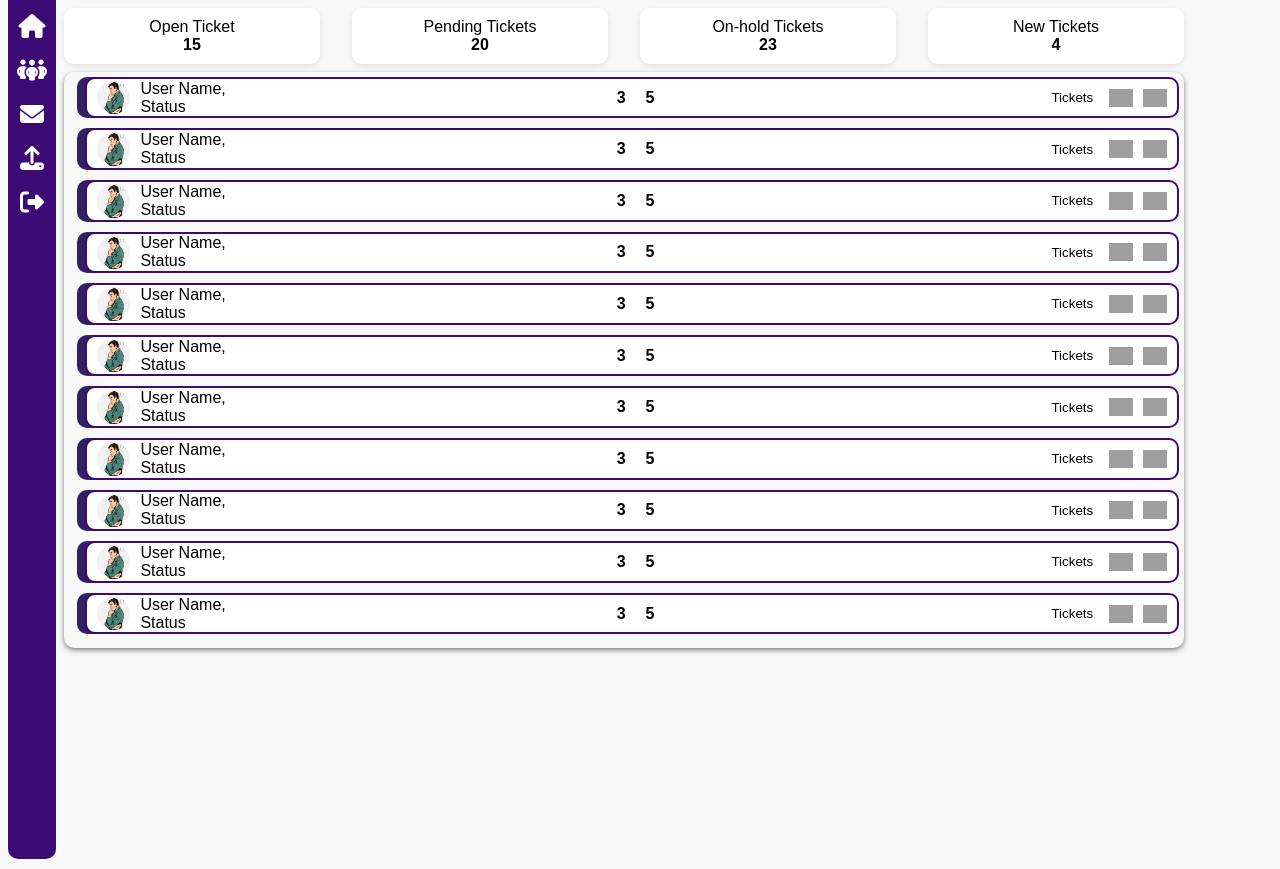
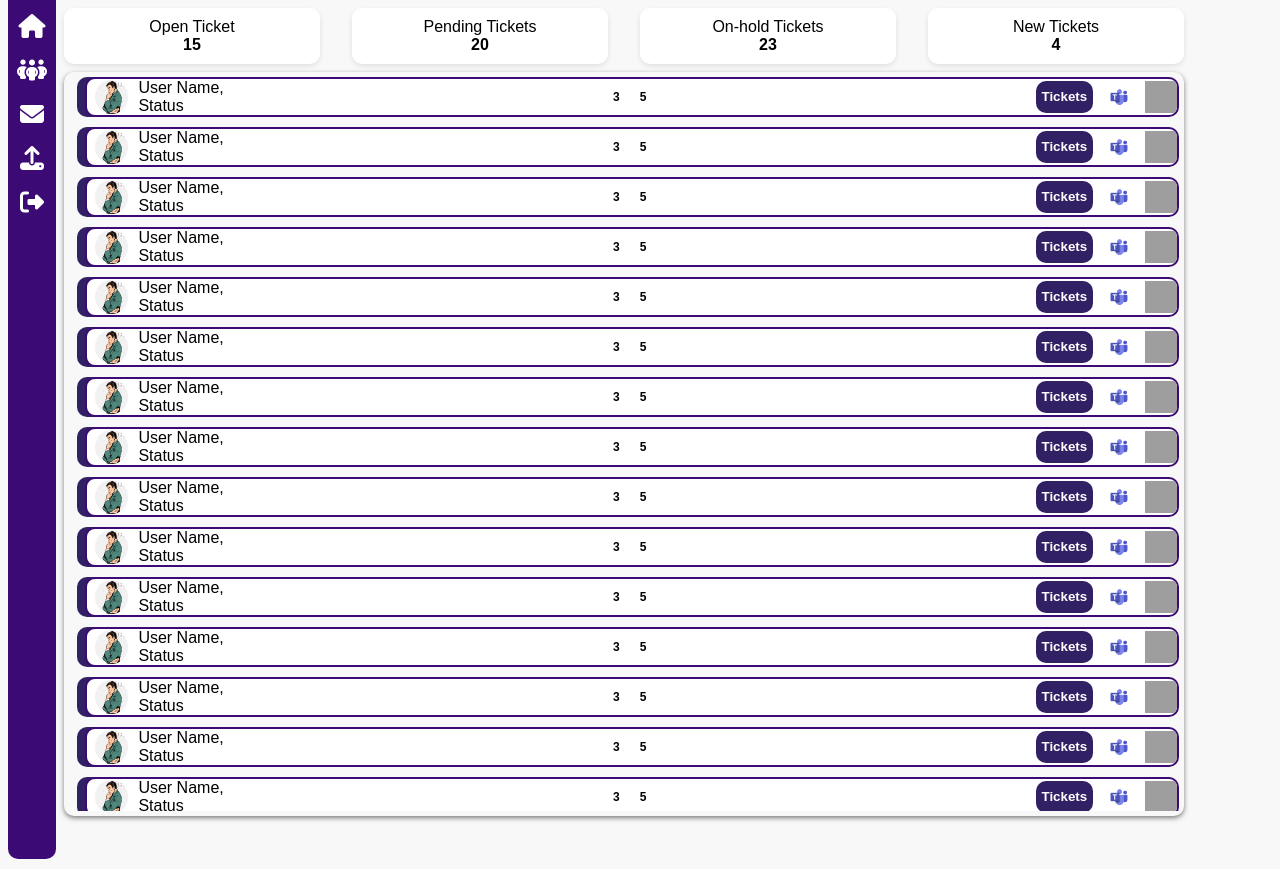
Before and after one commit to pooja31362/Freewheel, a Django app: page / in a window 1280 px wide. Shown: the part 48-917 px from the top of the page. Run offline with Django 5.2, Linux system fonts and the light colour scheme; grey boxes are pictures that could not be loaded.

Commit message:
user shown

```diff
--- a/Freewheel_Portal/static/Freewheel_Portal/css/navbar.css
+++ b/Freewheel_Portal/static/Freewheel_Portal/css/navbar.css
@@ -66,134 +66,9 @@
       border-radius: 10px;
       border: none;
     }
-    .stats {
-      display: flex;
-      justify-content: space-between;
-      max-width: 70rem;
-      margin: .5rem 0 0 4rem;
-    }
-    .stat-box {
-      background: white;
-      padding: 10px 20px;
-      border-radius: 10px;
-      box-shadow: 0 2px 5px rgba(0,0,0,0.1);
-      text-align: center;
-      min-width: .1rem;
-      width: 16rem;
-    }
-    .user-container {
-      display: flex;
-      justify-content: space-between;
-      margin: .5rem 0 0 4rem;
-      box-shadow: rgba(0,0,0,0.5) 0px 2px 5px;
-      border-radius: 10px;
-      padding: .3rem .3rem .3rem .8rem;
-      max-width: 70rem;
-    }
-    .user {
-      padding-left: .5rem;
-      scroll-behavior: smooth;
-      flex: 3;
-      max-height: 35.4rem;
-      overflow-y: auto;
-    }
 
-    .user::-webkit-scrollbar {
-        width: 8px;
-    }
 
-    .user::-webkit-scrollbar-track {
-        background: transparent;
-    }
 
-    .user::-webkit-scrollbar-thumb {
-        background: transparent ;
-        border-radius: 10px;
-    }
-
-    .user-card {
-      background: white;
-      border: 2px solid #3b0a75;
-      box-shadow: rgba(49,32,99 ,1) -.5rem 0rem 0rem;
-      max-height: 2.6rem;
-      border-radius: 10px;
-      margin-bottom: 10px;
-      padding: 10px;
-      display: flex;
-      justify-content: space-between;
-      align-items: center;
-    }
-    .user-info {
-      display: flex;
-      align-items: center;
-      gap: 10px;
-    }
-
-    .user-info .user-img {
-        max-width: 2.1rem;
-        max-height: 2.1rem;
-    }
-
-    .user-img img {
-      width: 100%;
-      height: 100%;
-      border-radius: 50%;
-    }
-    .user-info i {
-      font-size: 30px;
-      color: white;
-      background: #6a1b9a;
-      padding: 10px;
-      border-radius: 50%;
-    }
-    .user-stats {
-      display: flex;
-      gap: 20px;
-      font-weight: bold;
-    }
-    .user-actions {
-      display: flex;
-      gap: 10px;
-    }
-    .user-actions button {
-      border: none;
-      background: white;
-      cursor: pointer;
-    }
-    .user-actions img {
-      width: 24px;
-    }
-    .filters {
-      flex: 1;
-      margin:.5rem ;
-      max-width: 18rem;
-    }
-    .filters .section {
-      background: white;
-      padding: 10px;
-      margin-bottom: 10px;
-      border-radius: 10px;
-      box-shadow: 0 2px 5px rgba(0,0,0,0.1);
-    }
-    .filters select, .filters button {
-      width: 100%;
-      margin-bottom: 5px;
-      padding: 5px;
-      border-radius: 5px;
-      border: 1px solid #ccc;
-    }
-    .filters .button-group {
-      display: flex;
-      flex-wrap: wrap;
-      gap: 5px;
-    }
-    .filters .button-group button {
-      flex: 1;
-      border: none;
-      background: #ddd;
-      padding: 5px;
-      border-radius: 5px;
-    }
     .notice {
       height: 100px;
       overflow-y: auto;
--- /dev/null
+++ b/Freewheel_Portal/static/Freewheel_Portal/css/stats.css
@@ -0,0 +1,15 @@
+.stats {
+      display: flex;
+      justify-content: space-between;
+      max-width: 70rem;
+      margin: .5rem 0 0 4rem;
+    }
+    .stat-box {
+      background: white;
+      padding: 10px 20px;
+      border-radius: 10px;
+      box-shadow: 0 2px 5px rgba(0,0,0,0.1);
+      text-align: center;
+      min-width: .1rem;
+      width: 16rem;
+    }
--- /dev/null
+++ b/Freewheel_Portal/static/Freewheel_Portal/css/user-container.css
@@ -0,0 +1,218 @@
+/* Without Ticket View */
+
+
+
+.user-container {
+    margin: .5rem 0 0 4rem;
+    box-shadow: rgba(0,0,0,0.5) 0px 2px 5px;
+    border-radius: 10px;
+    padding: .3rem .3rem .3rem .8rem;
+    max-width: 70rem;
+    overflow: hidden;
+    max-height: 81.5vh;
+    }
+.user {
+    padding-left: .5rem;
+    padding-bottom: .5rem;
+    scroll-behavior: smooth;
+    flex: 3;
+    max-height: 80.1vh;
+    overflow-y: auto;
+    }
+
+
+.ticket {
+    overflow: hidden;
+    transition: max-height 0.5s ease-in-out;
+    max-height: 0;
+    width: 100%;
+}
+
+.ticket.active {
+    max-height: 80vh;
+}
+
+.user::-webkit-scrollbar {
+    width: 8px;
+}
+
+.user::-webkit-scrollbar-track {
+    background: transparent;
+}
+
+.user::-webkit-scrollbar-thumb {
+    background: transparent ;
+    border-radius: 10px;
+}
+
+.user-card {
+    background: white;
+    border: 2px solid #3b0a75;
+    box-shadow: rgba(49,32,99 ,1) -.5rem 0rem 0rem;
+    max-height: 2.6rem;
+    border-radius: 10px;
+    margin-bottom: 10px;
+    padding: 0 0 0 .5rem;
+    display: flex;
+    overflow: hidden;
+    justify-content: space-between;
+    align-items: center;
+    flex-direction: column;
+    transition: all 0.3s ease-in-out;
+}
+.user-card.active {
+  max-height: 1000px; /* Adjust to expected full height */
+}
+
+.user-info {
+    display: flex;
+    align-items: center;
+    gap: 10px;
+}
+
+.user-info .user-img {
+    max-width: 2.1rem;
+    max-height: 2.1rem;
+}
+
+.user-img img {
+    width: 100%;
+    height: 100%;
+    border-radius: 50%;
+}
+
+.user-stats {
+  display: flex;
+  gap: 20px;
+  font-weight: bold;
+  font-size: 12px;
+}
+
+.user-actions {
+  display: flex;
+  gap: 10px;
+}
+
+.user-actions button {
+  border-radius: 10px;
+  font-weight: bold;
+  border: none;
+  color: white;
+  background: #312063;
+  cursor: pointer;
+}
+
+.user-actions img {
+  width: 2rem;
+}
+
+.user-card .top-section{
+    width: 100%;
+    margin-bottom: 0;
+    display: flex;
+    justify-content: space-between;
+    align-items: center;
+    flex-wrap: wrap;
+}
+
+
+
+
+
+
+
+    .userCard-ticketList {
+    background: white;
+    border: 2px solid #3b0a75;
+    box-shadow: rgba(49, 32, 99, 1) -.5rem 0rem 0rem;
+    border-radius: 10px;
+    padding: 10px;
+    max-width: 100%;
+    box-sizing: border-box;
+    margin-bottom: .5rem;
+    height: 80vh;
+    }
+
+    .hidden{
+        display: none;
+    }
+
+.users .top-section {
+  display: flex;
+  justify-content: space-between;
+  align-items: center;
+  flex-wrap: wrap;
+}
+.users{
+    padding-left: .5rem;
+    padding-bottom: .5rem;
+    scroll-behavior: smooth;
+    flex: 3;
+    max-height: 80.1vh;
+    padding-right: 0.5rem;
+
+}
+
+
+
+
+
+
+
+
+
+
+
+
+
+
+.ticket-tabs {
+  display: flex;
+  justify-content: space-between;
+  gap: 10px;
+  margin-bottom: 1rem;
+  flex-wrap: wrap;
+}
+
+.ticket-tabs .tab {
+  flex: 1;
+  padding: 8px;
+  border-radius: 10px;
+  border: none;
+  background: #f2f2f2;
+  font-weight: bold;
+  cursor: pointer;
+  box-shadow: 0 2px 4px rgba(0,0,0,0.1);
+}
+
+.ticket-tabs .tab.active {
+  background: #9a9a9a;
+  color: white;
+}
+
+.ticket-table {
+    font-size: 12px;
+  display: flex;
+  flex-direction: column;
+  gap: .2rem;
+}
+
+.ticket-row {
+  display: grid;
+  grid-template-columns: 1fr 2fr 1fr 1fr 2fr auto;
+  gap: 10px;
+  align-items: center;
+  background: #f9f9f9;
+  padding: .3rem;
+  border-radius: 10px;
+  font-weight: bold;
+}
+
+.comment-btn {
+  border: none;
+  background: #dcdcdc;
+  padding: 5px 10px;
+  border-radius: 10px;
+  font-weight: bold;
+  cursor: pointer;
+}
--- /dev/null
+++ b/Freewheel_Portal/static/Freewheel_Portal/js/user-container.js
@@ -0,0 +1,14 @@
+document.addEventListener("DOMContentLoaded", function () {
+  const ticketButtons = document.querySelectorAll(".ticketsList");
+
+  ticketButtons.forEach((btn) => {
+    btn.addEventListener("click", function () {
+      const userCard = btn.closest(".user-card");
+      const ticketSection = userCard.querySelector(".ticket");
+
+      // Toggle visibility
+      ticketSection.classList.toggle("active");
+      userCard.classList.toggle("active");  // ✅ fix here
+    });
+  });
+});
--- a/Freewheel_Portal/templates/Freewheel_Portal/home.html
+++ b/Freewheel_Portal/templates/Freewheel_Portal/home.html
@@ -6,6 +6,14 @@
     <title>Ticket Dashboard</title>
     <link rel="stylesheet" href="https://cdnjs.cloudflare.com/ajax/libs/font-awesome/6.4.0/css/all.min.css">
     <link rel="stylesheet" href="../../static/Freewheel_Portal/css/navbar.css">
+    <link rel="stylesheet" href="../../static/Freewheel_Portal/css/user-container.css">
+    <link rel="stylesheet" href="../../static/Freewheel_Portal/css/stats.css">
+
+
+
+
+    <script src="../../static/Freewheel_Portal/js/navbar.js" defer></script>
+    <script src="../../static/Freewheel_Portal/js/user-container.js" defer></script>
 </head>
 <body>
     <nav>
@@ -56,26 +64,66 @@
 
 
     <div class="user-container">
-      <div class="user">
+      <div class="user"> <!-- add user -->
         <!-- Repeat this ticket-card div for each user -->
          {% for i in range %}
         <div class="user-card">
+            <div class="top-section">
                 <div class="user-info">
                     <div class="user-img">
-                <img src="../../static/Freewheel_Portal/images/png-clipart-thinking-man-question-mark-bow-down.png" alt="" srcset="">
+                        <img src="../../static/Freewheel_Portal/images/png-clipart-thinking-man-question-mark-bow-down.png" alt="User">
                     </div>
                     <div>User Name,<br>Status</div>
                 </div>
+
                 <div class="user-stats">
                     <div>3</div>
                     <div>5</div>
                 </div>
+
                 <div class="user-actions">
-            <button>Tickets</button>
-            <img src="https://img.icons8.com/color/48/microsoft-teams-2019.png" alt="teams">
+                    <button class="ticketsList">Tickets</button>
+                    <img src="../../static/Freewheel_Portal/images/5e8cdf0a664eae000408545b.png" alt="teams">
                     <img src="https://img.icons8.com/color/48/slack-new.png" alt="slack">
                 </div>
             </div>
+            <div class="ticket" >
+            <div class="ticket-tabs">
+                <button class="tab active">Open Tickets</button>
+                <button class="tab">Pending Tickets</button>
+                <button class="tab">On-Hold Ticket</button>
+                <button class="tab">Solved Ticket</button>
+            </div>
+
+            <div class="ticket-table">
+                <div class="ticket-row">
+                    <div>212474</div>
+                    <div>MRM | MPP -Sold Order</div>
+                    <div>Normal</div>
+                    <div>11Hrs</div>
+                    <div>Abcdefg Hijklmn</div>
+                    <div><button class="comment-btn">Comment</button></div>
+                </div>
+                <div class="ticket-row">
+                    <div>212474</div>
+                    <div>MRM | MPP -Sold Order</div>
+                    <div>Normal</div>
+                    <div>11Hrs</div>
+                    <div>Abcdefg Hijklmn</div>
+                    <div><button class="comment-btn">Comment</button></div>
+                </div>
+                    <div class="ticket-row">
+                    <div>212474</div>
+                    <div>MRM | MPP -Sold Order</div>
+                    <div>Normal</div>
+                    <div>11Hrs</div>
+                    <div>Abcdefg Hijklmn</div>
+                    <div><button class="comment-btn">Comment</button></div>
+                </div>
+            </div>
+            </div>
+        </div>
+
         {% endfor %}
         <!-- Duplicate above for each entry -->
       </div>
```
Also changed, not shown: Freewheel_Portal/static/Freewheel_Portal/css/filters.css (added, +31 -0 lines), Freewheel_Portal/static/Freewheel_Portal/images/5e8cdf0a664eae000408545b.png (added). Lines whose indentation alone changed are shown as unchanged.
